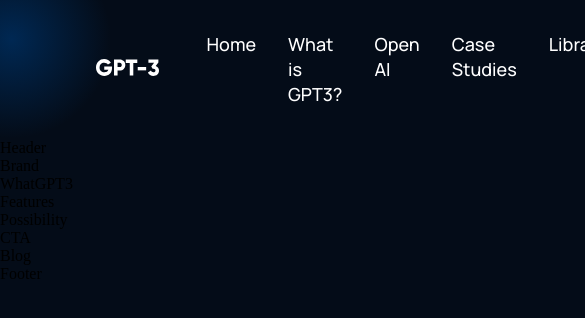
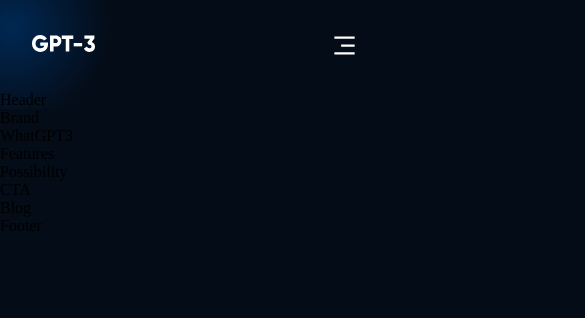
Before and after one commit to amandeep90s/gpt3-ui-ux-react, a React (Create React App) app: page / in a window 390 px wide. Shown: the top 318 px of the page, 585 px wide, since content can reach past the window. Built offline with nearby package versions, Linux system fonts and the light colour scheme; the HTML template or start-up script is replaced by a standard one.

Commit message:
Navbar completed

```diff
--- a/src/components/navbar/Navbar.jsx
+++ b/src/components/navbar/Navbar.jsx
@@ -1,17 +1,11 @@
-import React from 'react';
+import React, { useState } from 'react';
 import { RiMenu3Line, RiCloseLine } from 'react-icons/ri';
 import logo from '../../assets/logo.svg';
 
 import './navbar.css';
 
-const Navbar = () => {
-	return (
-		<div className='gpt3__navbar'>
-			<div className='gpt3__navbar-links'>
-				<div className='gpt3__navbar-links_logo'>
-					<img src={logo} alt='logo' />
-				</div>
-				<div className='gpt3__navbar-links_container'>
+const Menu = () => (
+	<>
 		<p>
 			<a href='#home'>Home</a>
 		</p>
@@ -27,11 +21,52 @@
 		<p>
 			<a href='#blog'>Library</a>
 		</p>
+	</>
+);
+
+const Navbar = () => {
+	const [toggleMenu, setToggleMenu] = useState(false);
+
+	return (
+		<div className='gpt3__navbar'>
+			<div className='gpt3__navbar-links'>
+				<div className='gpt3__navbar-links_logo'>
+					<img src={logo} alt='logo' />
+				</div>
+				<div className='gpt3__navbar-links_container'>
+					<Menu />
 				</div>
 			</div>
 			<div className='gpt3__navbar-sign'>
-				<p>Singn in</p>
+				<p>Sign in</p>
 				<button type='button'>Sign up</button>
+			</div>
+			<div className='gpt3__navbar-menu'>
+				{toggleMenu ? (
+					<RiCloseLine
+						size={27}
+						color='#fff'
+						onClick={() => setToggleMenu(false)}
+					/>
+				) : (
+					<RiMenu3Line
+						size={27}
+						color='#fff'
+						onClick={() => setToggleMenu(true)}
+					/>
+				)}
+
+				{toggleMenu && (
+					<div className='gpt3__navbar-menu_container scale-up-center'>
+						<div className='gpt3__navbar-menu_container-links'>
+							<Menu />
+							<div className='gpt3__navbar-menu_container-links-sign'>
+								<p>Sign in</p>
+								<button type='button'>Sign up</button>
+							</div>
+						</div>
+					</div>
+				)}
 			</div>
 		</div>
 	);
--- a/src/components/navbar/navbar.css
+++ b/src/components/navbar/navbar.css
@@ -25,11 +25,13 @@
 	display: flex;
 	flex-direction: row;
 }
+
 .gpt3__navbar-sign {
 	display: flex;
 	justify-content: flex-end;
 	align-items: center;
 }
+
 .gpt3__navbar-links_container p,
 .gpt3__navbar-sign p,
 .gpt3__navbar-menu_container p {
@@ -38,21 +40,88 @@
 	font-weight: 500;
 	font-size: 18px;
 	line-height: 25px;
-	text-transform: text-capitalize;
+	text-transform: capitalize;
 	margin: 0 1rem;
 	cursor: pointer;
 }
+
 .gpt3__navbar-sign button,
 .gpt3__navbar-menu_container button {
 	padding: 0.5rem 1rem;
 	color: #fff;
-	background-color: #ff4820;
+	background: #ff4820;
 	font-family: var(--font-family);
 	font-weight: 500;
 	font-size: 18px;
 	line-height: 25px;
+	border: none;
+	outline: none;
 	cursor: pointer;
 	border-radius: 5px;
-	border: 0;
-	outline: none;
 }
+
+.gpt3__navbar-menu {
+	margin-left: 1rem;
+
+	display: none;
+	position: relative;
+}
+
+.gpt3__navbar-menu svg {
+	cursor: pointer;
+}
+
+.gpt3__navbar-menu_container {
+	display: flex;
+	justify-content: flex-end;
+	align-items: flex-end;
+	flex-direction: column;
+	text-align: end;
+	background: var(--color-footer);
+	padding: 2rem;
+	position: absolute;
+	right: 0;
+	top: 40px;
+	margin-top: 1rem;
+	min-width: 210px;
+	border-radius: 5px;
+	box-shadow: 0px 0px 5px rgba(0, 0, 0, 0.2);
+}
+
+.gpt3__navbar-menu_container p {
+	margin: 1rem 0;
+}
+
+.gpt3__navbar-menu_container-links-sign {
+	display: none;
+}
+
+@media screen and (max-width: 1050px) {
+	.gpt3__navbar-links_container {
+		display: none;
+	}
+	.gpt3__navbar-menu {
+		display: flex;
+	}
+}
+
+@media screen and (max-width: 700px) {
+	.gpt3__navbar {
+		padding: 2rem 4rem;
+	}
+}
+
+@media screen and (max-width: 550px) {
+	.gpt3__navbar {
+		padding: 2rem;
+	}
+	.gpt3__navbar-sign {
+		display: none;
+	}
+	.gpt3__navbar-menu_container {
+		top: 20px;
+	}
+	.gpt3__navbar-menu_container-links-sign {
+		display: block;
+	}
+}
```
Lines whose indentation alone changed are shown as unchanged.
